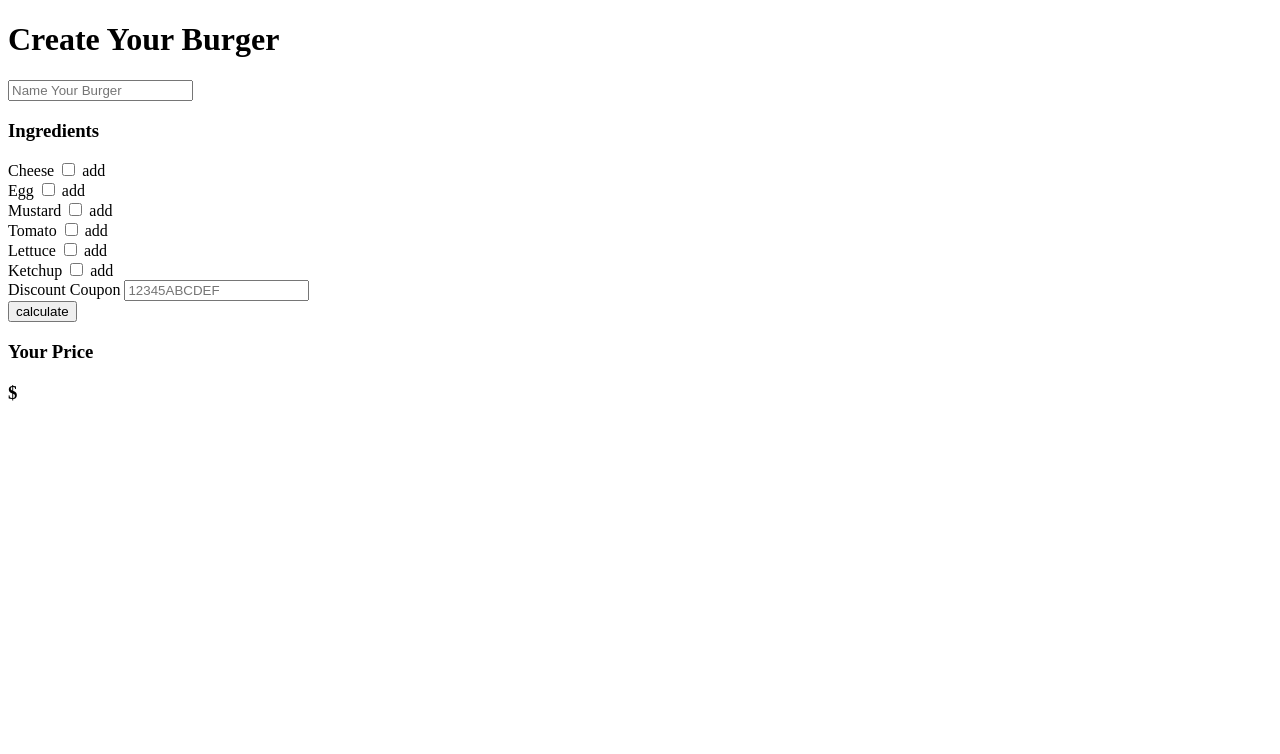
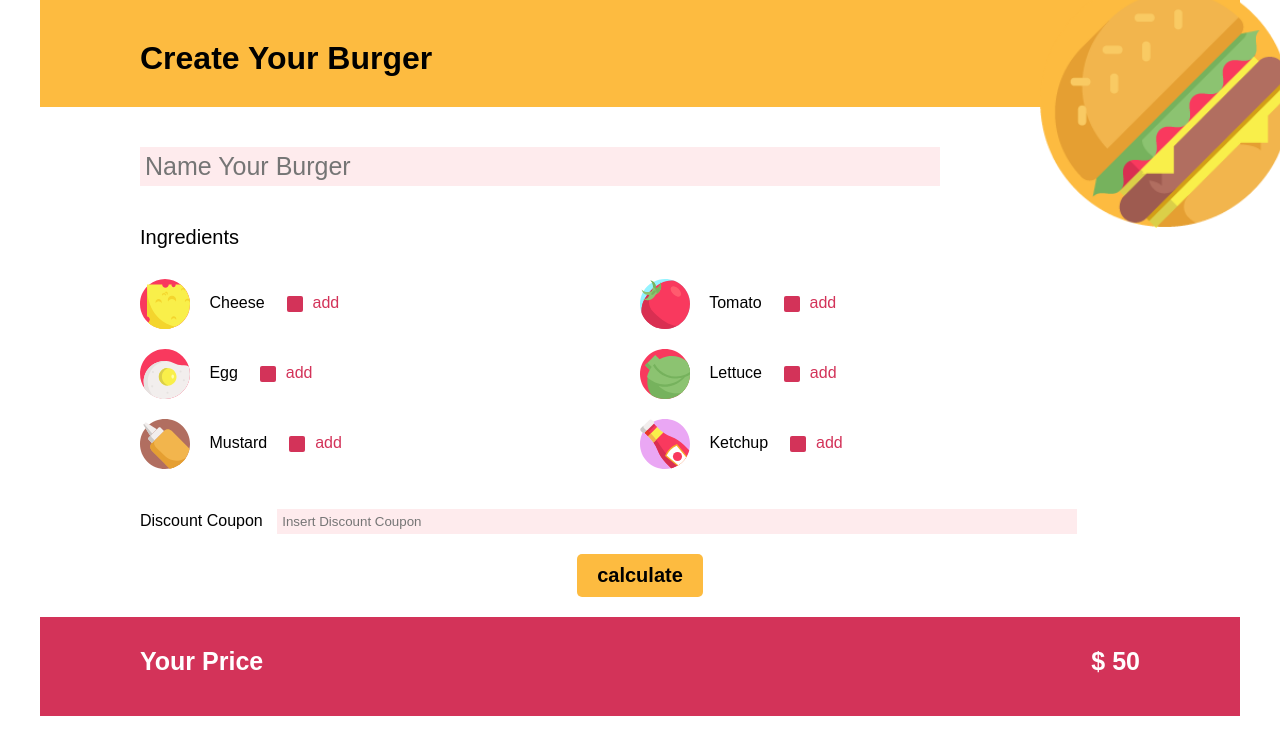
Before and after one commit to diego-scano/js-burger, a plain HTML site: page index.html in a window 1280 px wide. Drawn offline with Linux system fonts and the light colour scheme; a web font is replaced by a local one.

Commit message:
esercizio completo (rifatto da zero)

```diff
--- a/css/style.css
+++ b/css/style.css
@@ -0,0 +1,137 @@
+* {
+  box-sizing: border-box;
+  margin: 0;
+  padding: 0;
+  font-family: 'Spinnaker', sans-serif;
+}
+
+header {
+  background-color: #FDBB40;
+  display: block;
+  clear: both;
+  content: '';
+  padding-top: 40px;
+  padding-bottom: 30px;
+}
+
+#burger-top {
+  width: 250px;
+  float: right;
+  margin-top: -100px;
+  margin-right: -50px;
+}
+
+#burger-name {
+  margin: 40px 0;
+  font-size: 25px;
+  border: none;
+  padding: 5px;
+  width: 80%;
+  background-color: #feebed;
+}
+
+#ingredients-title {
+  font-size: 20px;
+}
+
+.primary-container {
+  height: 100vh;
+  width: 1200px;
+  margin: 0 auto;
+}
+
+.secondary-container {
+  width: 1000px;
+  margin: 0 auto;
+}
+
+.list-container {
+  display: flex;
+  padding-top: 20px;
+  padding-bottom: 30px;
+}
+
+.list-container input[type=checkbox] {
+  visibility: hidden;
+}
+
+.add-element {
+  color: #D33359;
+}
+
+.add-element::before {
+  display: inline-block;
+  content: '';
+  vertical-align: middle;
+  width: 16px;
+  height: 16px;
+  background-color: #d33359;
+  margin-right: 10px;
+  border-radius: 2px;
+}
+
+.list-container input[type=checkbox]:checked + .add-element::before {
+  z-index: 1;
+  font-family: FontAwesome;
+  content: "\f00c";
+  font-size: 20px;
+  font-weight: 900;
+  color: black;
+}
+
+.left-container, .right-container {
+  width: 50%;
+  flex-direction: column;
+}
+
+.ingredient-element {
+  padding: 10px 0;
+}
+
+.ingredient-img {
+  width: 50px;
+  vertical-align: middle;
+  margin-right: 15px;
+}
+
+#discount-input {
+  width: 80%;
+  margin-left: 10px;
+  padding: 5px;
+  border: none;
+  background-color: #feebed
+}
+
+.button {
+  text-align: center;
+  padding: 20px 0;
+}
+
+.button button {
+  padding: 10px 20px;
+  font-size: 20px;
+  font-weight: bold;
+  border: none;
+  background-color: #FDBB40;
+  border-radius: 5px;
+}
+
+.button button:active {
+  color: white;
+  background-color: #D33359;
+}
+
+footer {
+  background-color: #D33359;
+  color: white;
+  padding-top: 30px;
+  padding-bottom: 40px;
+  font-size: 25px;
+  font-weight: bold;
+}
+
+footer > .secondary-container {
+  display: flex;
+  flex-direction: row;
+  justify-content: space-between;
+}
--- a/index.html
+++ b/index.html
@@ -2,63 +2,117 @@
 <html lang="en" dir="ltr">
   <head>
     <meta charset="utf-8">
+    <title></title>
+    <link rel="stylesheet" href="https://cdnjs.cloudflare.com/ajax/libs/font-awesome/4.7.0/css/font-awesome.min.css">
     <link rel="stylesheet" href="css/style.css">
-    <title></title>
+    <link rel="preconnect" href="https://fonts.gstatic.com">
+    <link href="https://fonts.googleapis.com/css2?family=Spinnaker&display=swap" rel="stylesheet">
   </head>
   <body>
+    <div class="primary-container">
 
-    <!-- HEADER -->
+      <header>
+        <div class="secondary-container">
           <h1>Create Your Burger</h1>
-    <!-- end HEADER -->
+        </div>
+        <img id="burger-top" src="img/burger-top.png" alt="burger-top">
+      </header>
 
-    <!-- NAME INPUT -->
+      <div class="secondary-container">
+
         <input id="burger-name" type="text" placeholder="Name Your Burger">
-    <!-- end NAME INPUT -->
 
-    <!-- INGREDIENTS -->
-    <h3>Ingredients</h3>
+        <div id="ingredients-title">Ingredients</div>
 
-    <div class="ingredients-container">
-      <span>Cheese</span>
-      <input class="ingredient" type="checkbox" name="cheese" value="5">
-      <label for="cheese">add</label> <br>
+        <div class="list-container">
 
-      <span>Egg</span>
-      <input class="ingredient" type="checkbox" name="egg" value="5">
-      <label for="egg">add</label> <br>
+          <div class="left-container">
 
-      <span>Mustard</span>
-      <input class="ingredient" type="checkbox" name="mustard" value="3">
-      <label for="mustard">add</label> <br>
+            <div class="ingredient-element">
+              <label for="cheese">
+                <img class="ingredient-img" src="img/cheese.svg" alt="">
+                Cheese
+                <input id="cheese" type="checkbox" value="5">
+                <span class="add-element">add</span>
+              </label>
+            </div>
 
-      <span>Tomato</span>
-      <input class="ingredient" type="checkbox" name="tomato" value="4">
-      <label for="tomato">add</label> <br>
+            <div class="ingredient-element">
+              <label for="egg">
+                <img class="ingredient-img" src="img/fried-egg.svg" alt="egg">
+                Egg
+                <input id="egg" type="checkbox" value="6">
+                <span class="add-element">add</span>
+              </label>
+            </div>
 
-      <span>Lettuce</span>
-      <input class="ingredient" type="checkbox" name="lettuce" value="4">
-      <label for="lettuce">add</label> <br>
+            <div class="ingredient-element">
+              <label for="mustard">
+                <img class="ingredient-img" src="img/mustard.svg" alt="">
+                Mustard
+                <input id="mustard" type="checkbox" value="2">
+                <span class="add-element">add</span>
+              </label>
+            </div>
 
-      <span>Ketchup</span>
-      <input class="ingredient" type="checkbox" name="ketchup" value="3">
-      <label for="ketchup">add</label> <br>
           </div>
-    <!-- end INGREDIENTS -->
 
-    <!-- DISCOUNT COUPON INPUT -->
-    <label for="discount-coupon">Discount Coupon</label>
-    <input id="discount-coupon" type="text" name="discount-coupon" placeholder="12345ABCDEF"> <br>
-    <!-- end DISCOUNT COUPON INPUT -->
+          <div class="right-container">
 
-    <!-- CALCULATE BUTTON -->
-    <button id="button" type="button" name="button">calculate</button>
-    <!-- end CALCULATE BUTTON -->
+            <div class="ingredient-element">
+              <label for="tomato">
+                <img class="ingredient-img" src="img/tomato.svg" alt="">
+                Tomato
+                <input id="tomato" type="checkbox" value="4">
+                <span class="add-element">add</span>
+              </label>
+            </div>
 
-    <!-- FOOTER -->
-    <h3>Your Price</h3>
-    <h3 id="total">$ <span></span></h3>
-    <!-- end FOOTER -->
+            <div class="ingredient-element">
+              <label for="lettuce">
+                <img class="ingredient-img" src="img/lettuce.svg" alt="">
+                Lettuce
+                <input id="lettuce" type="checkbox" value="4">
+                <span class="add-element">add</span>
+              </label>
+            </div>
 
+            <div class="ingredient-element">
+              <label for="ketchup">
+                <img class="ingredient-img" src="img/ketchup.svg" alt="">
+                Ketchup
+                <input id="ketchup" type="checkbox" value="2">
+                <span class="add-element">add</span>
+              </label>
+            </div>
+
+          </div>
+        </div>
+
+        <span>Discount Coupon</span>
+        <input id="discount-input" type="text" placeholder="Insert Discount Coupon">
+
+        <div class="button">
+          <button id="button" type="button">calculate</button>
+        </div>
+
+      </div>
+
+      <footer>
+
+        <div class="secondary-container">
+          <div>
+            Your Price
+          </div>
+
+          <div class="total">
+            $ <span id="total">50</span>
+          </div>
+        </div>
+
+      </footer>
+
+    </div>
 
     <script src="js/script.js" charset="utf-8"></script>
   </body>
--- a/js/script.js
+++ b/js/script.js
@@ -1,23 +1,37 @@
-var burgerName = document.getElementById('burger-name');
-var costs = document.getElementsByClassName('ingredients-container')[0].getElementsByClassName('ingredient');
-var total;
-var totalHtmlElement = document.getElementById('total');
-var couponsInput = document.getElementById('discount-coupon');
-var coupons = ['824hr', '260nq', '86ngi', '91uvp'];
+var burgerBaseCost = 50;
+var discount = 0.2;
+var minIngredients = 2;
+var coupons = ['8sntod', 'dbrkg1', 'acyxvr', 'azzfbq', 'fyt8ul'];
+
+var totalHtml = document.getElementById('total');
+var cost;
+var checkboxes = document.getElementsByClassName('list-container')[0].getElementsByTagName('input');
+var checkboxCounter = 0;
+var inputName = document.getElementById('burger-name');
+var userCoupon = document.getElementById('discount-input');
 
 document.getElementById('button').addEventListener('click', function() {
-  total = 50;
-  for (var i = 0; i < costs.length; i++) {
-    if (costs[i].checked === true) {
-      total += parseInt(costs[i].value);
+
+  checkboxCounter = 0;
+  cost = burgerBaseCost;
+
+  for (var i = 0; i < checkboxes.length; i++) {
+    if (checkboxes[i].checked) {
+      checkboxCounter++;
+      cost += parseInt(checkboxes[i].value);
     }
   }
 
-  for(var x = 0; x < coupons.length; x++) {
-    if (couponsInput.value === coupons[x]) {
-      total -= (total * 20) / 100;
+  if (inputName.value.length === 0) {
+    alert('Inserisci un nome per il tuo Burger');
+  } else if (checkboxCounter < minIngredients) {
+    alert('Inserisci almeno ' + minIngredients + ' ingredienti');
+  } else {
+    if (coupons.indexOf(userCoupon.value) !== -1) {
+      cost -= cost * discount;
     }
+
+    totalHtml.innerText = cost;
   }
 
-  totalHtmlElement.getElementsByTagName('span')[0].innerText = total;
-})
+  });
```
Also changed, not shown: img/burger-top.png (added), img/cheese.svg (added), img/fried-egg.svg (added), img/ketchup.svg (added), img/lettuce.svg (added), img/mustard.svg (added), img/tomato.svg (added). Lines whose indentation alone changed are shown as unchanged.
